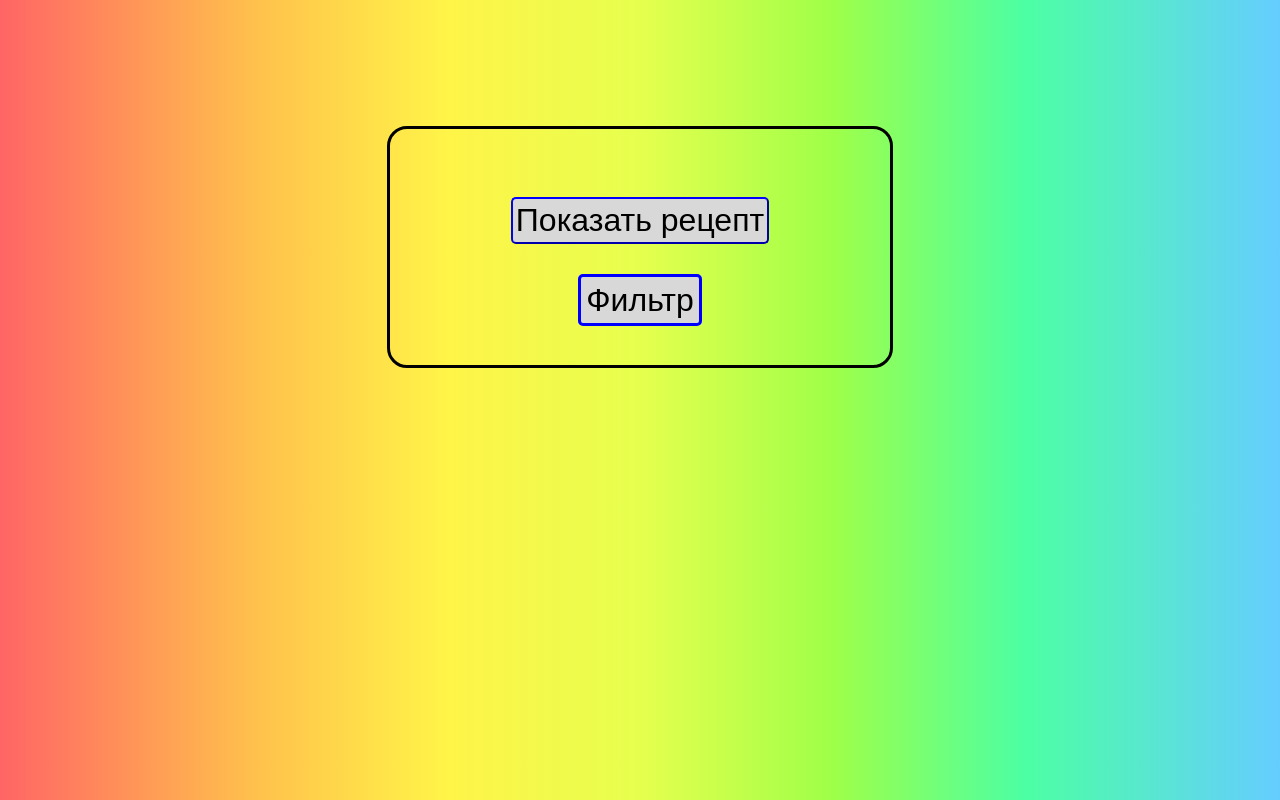
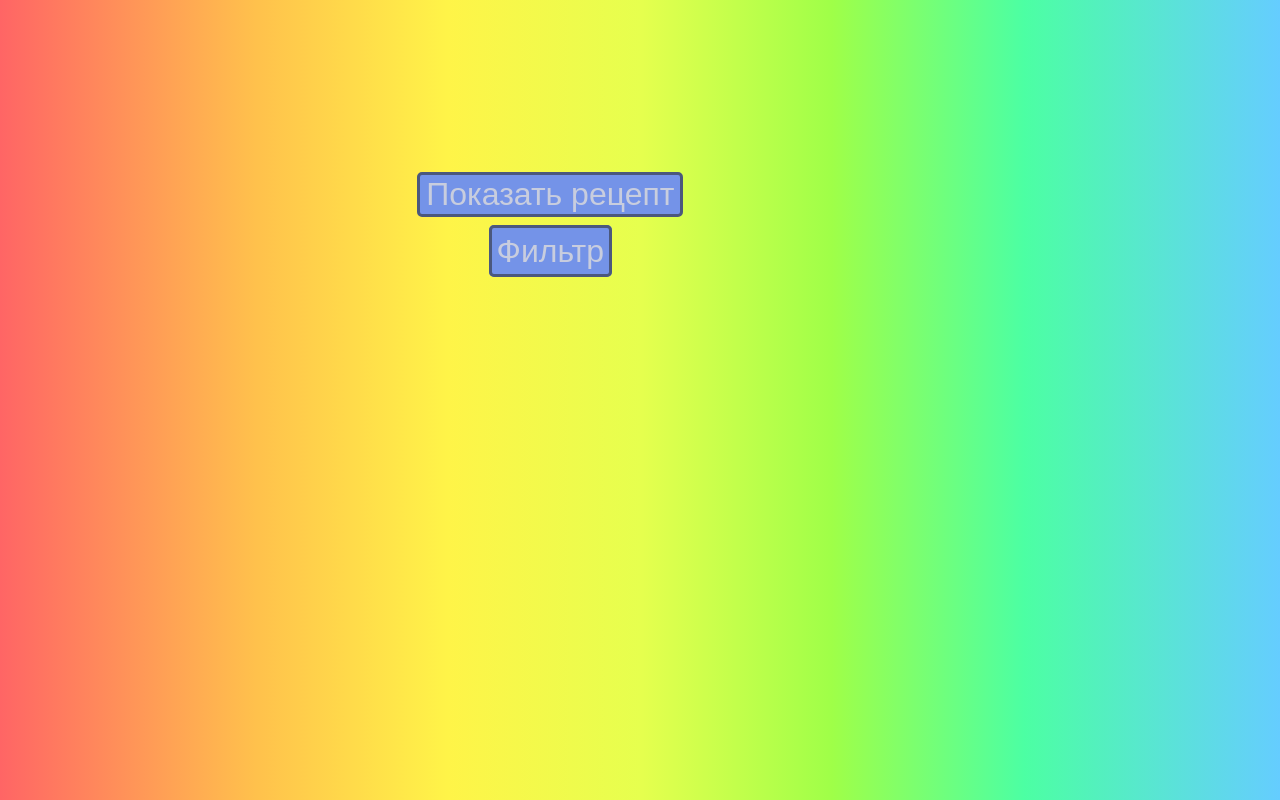
Before and after one commit to tea-13/dish_of_the_day, a plain HTML site: page index.html in a window 1280 px wide. Drawn offline with Linux system fonts and the light colour scheme.

Commit message:
Add files via upload

```diff
--- a/style.css
+++ b/style.css
@@ -6,37 +6,43 @@ html{
 	width: 100%;
 	height: 100%;
 }
+
+form {text-align:center;}
+
 .main{
 	margin-top: 10%;
 	margin-left: 30%;
 	margin-right: 30%;
 	margin-bottom: 30%;
-	border: solid;
 	padding: 30px;
-	border-radius: 20px;
 	border-color: black;
 	text-align: center;
+	display: flex;
 }
 
 input{
-	margin: 5%;
+	box-sizing: border-box;
+
 	font-size: 2em;
 	border-radius: 5px;
-	border-color: blue;
-	padding: 3px;
-	background: #d8d8d8;
+	border-color: #4b587d;
+	border-width: 3px;
+	border-style: solid;
+	color: #c8cdde;
+	background: #7493e8;
+	box-shadow: none;
 }
 .btn{
 	border: solid;
-	margin-bottom: 10px;
+
 	font-size: 2em;
 	text-decoration: none;
-	color:black;
 	padding: 5px;
 	border-radius: 5px;
-	border-color: blue;
-	text-align: center;
-	background: #d8d8d8;
+	border-color: #4b587d;
+	color: #c8cdde;
+	background: #7493e8;
+
 }
 
 .modalDialog {
@@ -61,7 +67,7 @@ input{
 }
 
 .modalDialog > div {
-	width: 600px;
+	width: 400px;
 	position: relative;
 	margin: 10% auto;
 	padding: 5px 20px 13px 20px;
```
